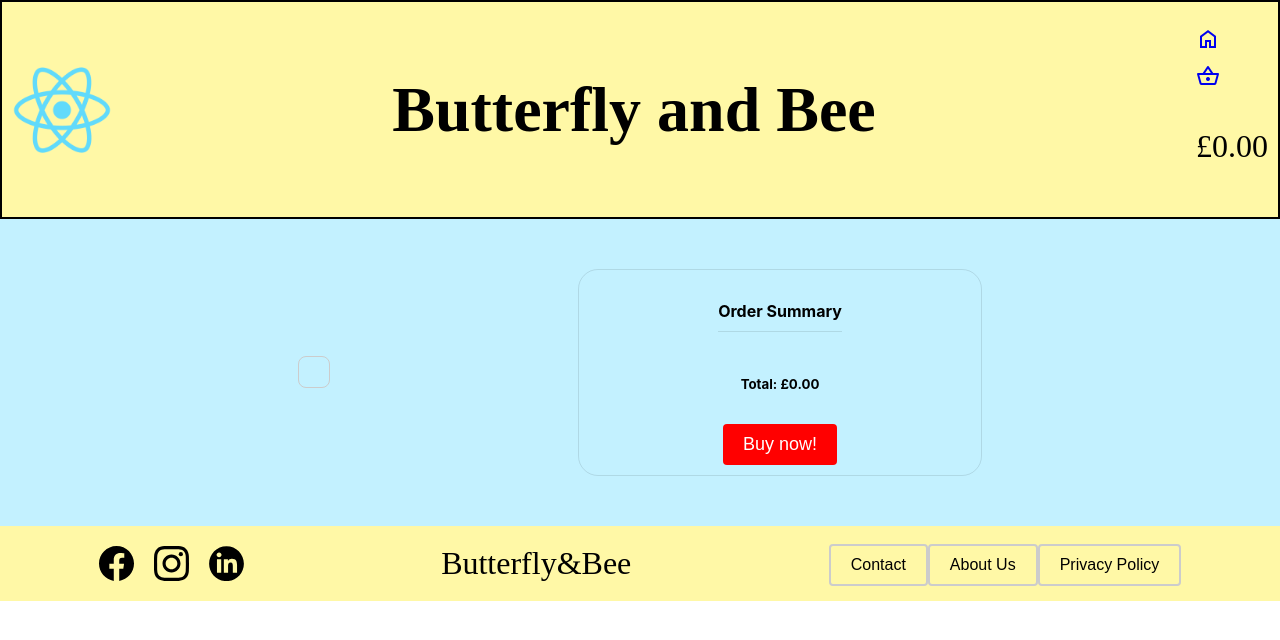
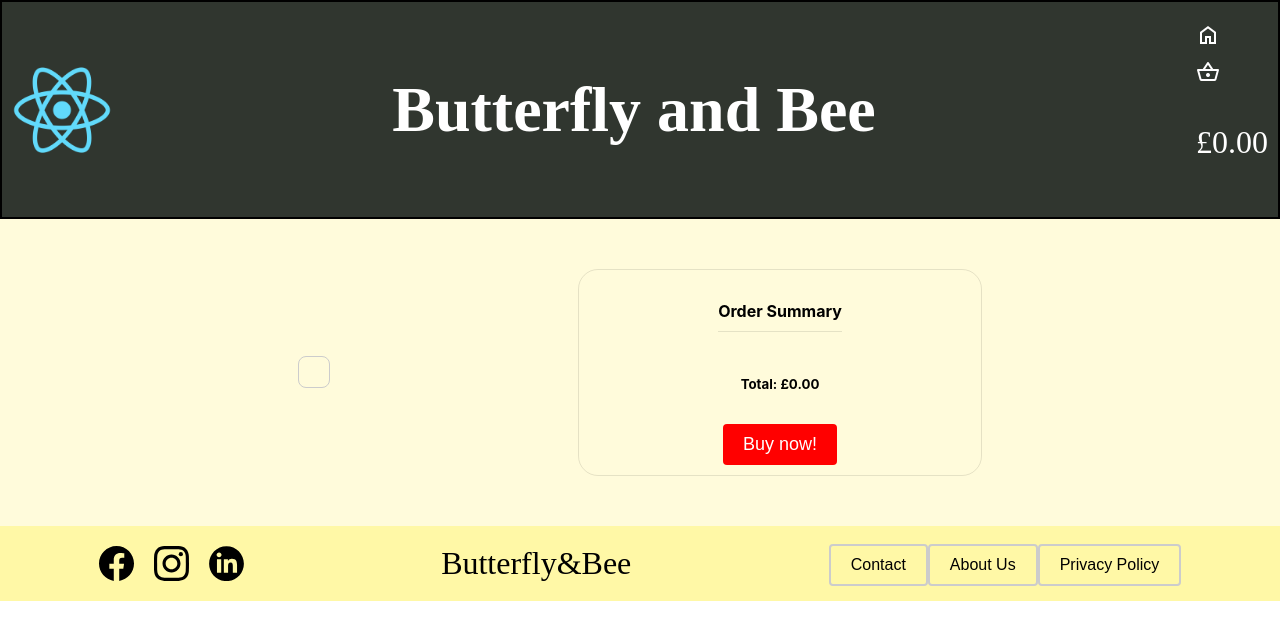
Before and after one commit to cbattenplowright/Butterfly-and-Bee, a React (Create React App) app in the folder front-end-client/: page /checkout in a window 1280 px wide. Shown: the top 640 px of the page. Built offline with nearby package versions, Linux system fonts and the light colour scheme; a web font is replaced by a local one.

Commit message:
amended CSS colors on pages

```diff
--- a/front-end-client/src/components/landingComponents/ProductList.css
+++ b/front-end-client/src/components/landingComponents/ProductList.css
@@ -5,7 +5,7 @@
   }
 
   .add-to-basket {
-    background-color: #007bff;
+    background-color: #30362f;
     color: #fff;
     border: none;
     border-radius: 5px;
@@ -14,7 +14,7 @@
     transition: background-color 0.3s ease;
 
     &:hover {
-      background-color: #0056b3;
+      background-color: #a59132 ;
     }
   }
   .product-item h4 {
--- a/front-end-client/src/index.css
+++ b/front-end-client/src/index.css
@@ -14,21 +14,36 @@ code {
 
 ul {
   list-style: none;
+  margin-top: 23px;
 }
 
 header {
-  background-color: rgb(255, 248, 166);
+  background-color: #30362f;
   font-family: 'Cedarville Cursive', cursive;
   display: flex;
   font-size: xx-large;
   align-items: center;
   justify-content: center;
   justify-content: space-between;
-  border: 2px solid #000;
+  border: 2px solid black;
   padding: 10px;
   height: 195px;
+  color: white;
+
 }
 
 main {
-  background-color: rgb(195, 241, 255);
+  background-color: #fffbdb;
 }
+
+.material-icons-home{
+  color: white;
+}
+
+.material-icons-basket {
+  color: white;
+}
+
+.nav-bar{
+  margin-top: 23px;
+}
```
